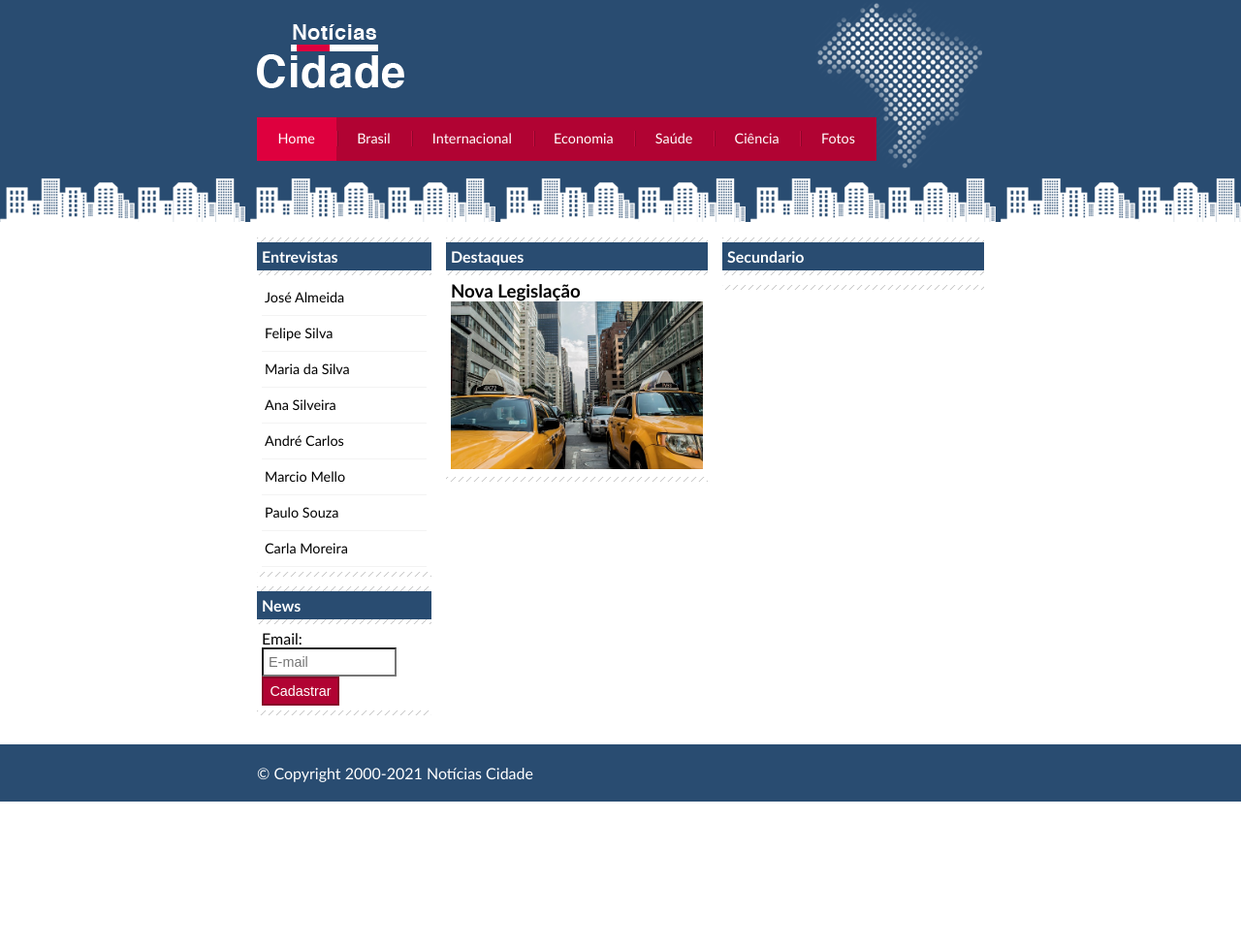
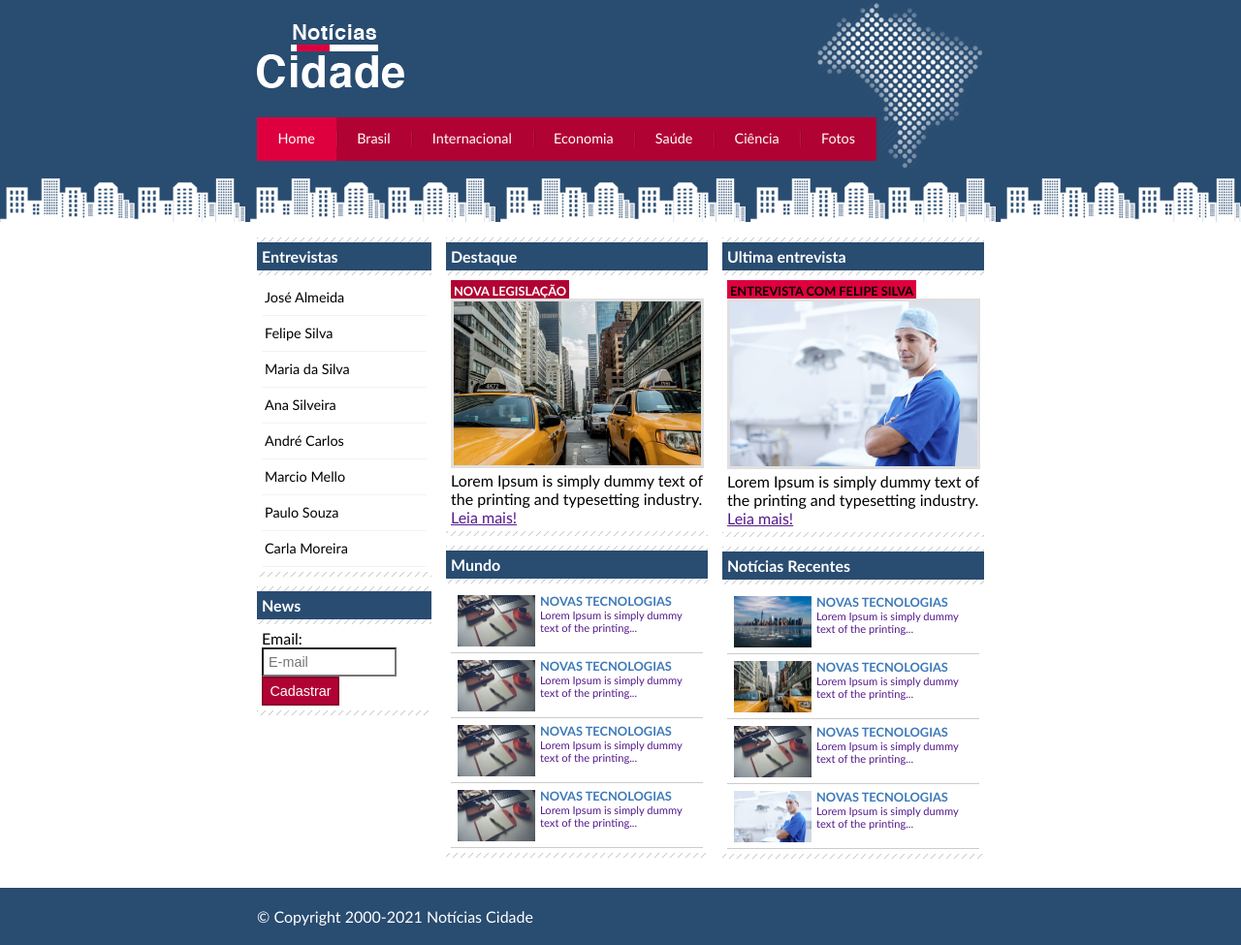
Before and after one commit to mcarnelos/cursofrontend-site-noticias-cidade, a plain HTML site: page index.html in a window 1280 px wide. Shown: the whole page at 97% size. Before the commit the page ends 827 px from the top, so only its background shows below. Drawn offline with Linux system fonts and the light colour scheme.

Commit message:
Inclusao das secoes Ultima entrevista, Mundo e Noticias recentes

```diff
--- a/css/estilo.css
+++ b/css/estilo.css
@@ -169,6 +169,62 @@ input.submit {
 	padding: 5px;
 }
 
+/*Formatando imagens*/
+
+img.imagem-principal {
+	width: 98%;
+	border: 3px solid #dfdfdf;
+
+}
+
+/*Formatando cabeçalhos*/
+h3 {
+	text-transform: uppercase;
+	display: inline;
+	font-size: 0.8em;
+	padding: 3px;
+}
+
+.destaque h3 {
+	background: #b10333;
+	color: #fff;
+}
+
+.entrevista h3 {
+	background: #de003e;
+}
+
+/*Formatando lista de noticias*/
+#lista-noticias li {
+	padding: 2px;
+	border-bottom: 1px solid #ccc;
+	height: 62px;
+}
+
+#lista-noticias li a img {
+	float: left;
+	margin: 5px;
+}
+
+#lista-noticias li a {
+	text-decoration: none;
+}
+
+#lista-noticias li a h3 {
+	font-size: 0.8em;
+	padding: 0;
+	color: #3e7ab9;
+}
+
+#lista-noticias li a p {
+	font-size: 0.7em;
+}
+
+#lista-noticias li:hover {
+	background: #eee;
+	cursor: pointer;
+}
+
 /*Rodape*/
 #container-rodape {
 	background: #294c71;
--- a/index.html
+++ b/index.html
@@ -47,22 +47,133 @@
 			<div id="conteudo">
 
 				<div id="primario">
-					<div class="caixa">
-						<h2>Destaques</h2>
+					<div class="caixa destaque">
+						<h2>Destaque</h2>
 						<div class="caixa-conteudo">
 							<h3>Nova Legislação</h3>
-							<img src="imagens/taxi.jpg" width="100%">
+							<img class="imagem-principal" src="imagens/taxi.jpg" width="100%">
+							<p>
+								Lorem Ipsum is simply dummy text of the printing and typesetting industry.
+							</p>
+							<a href="">Leia mais!</a>
 						</div>
 					</div>
+
+					<div class="caixa">
+						<h2>Mundo</h2>
+						<div class="caixa-conteudo">
+
+							<ul id="lista-noticias">
+								<li>
+									<a href="">
+										<img src="imagens/tecnologia.jpg" width="80">
+										<h3>Novas tecnologias</h3>
+										<p>
+											Lorem Ipsum is simply dummy text of the
+											printing...
+										</p>
+									</a>
+								</li>
+								<li>
+									<a href="">
+										<img src="imagens/tecnologia.jpg" width="80">
+										<h3>Novas tecnologias</h3>
+										<p>
+											Lorem Ipsum is simply dummy text of the
+											printing...
+										</p>
+									</a>
+								</li>
+								<li>
+									<a href="">
+										<img src="imagens/tecnologia.jpg" width="80">
+										<h3>Novas tecnologias</h3>
+										<p>
+											Lorem Ipsum is simply dummy text of the
+											printing...
+										</p>
+									</a>
+								</li>
+								<li>
+									<a href="">
+										<img src="imagens/tecnologia.jpg" width="80">
+										<h3>Novas tecnologias</h3>
+										<p>
+											Lorem Ipsum is simply dummy text of the
+											printing...
+										</p>
+									</a>
+								</li>
+							</ul>
+
+						</div>
+					</div>
+
 				</div>
 
 				<div id="secundario">
+					<div class="caixa entrevista">
+						<h2>Ultima entrevista</h2>
+						<div class="caixa-conteudo">
+							<h3>Entrevista com felipe silva</h3>
+							<img class="imagem-principal" src="imagens/doutor.jpg" width="100%">
+							<p>
+								Lorem Ipsum is simply dummy text of the printing and typesetting industry.
+							</p>
+							<a href="">Leia mais!</a>
+						</div>
+					</div>
+
 					<div class="caixa">
-						<h2>Secundario</h2>
+						<h2>Notícias Recentes</h2>
 						<div class="caixa-conteudo">
+
+							<ul id="lista-noticias">
+								<li>
+									<a href="">
+										<img src="imagens/cidade.jpg" width="80">
+										<h3>Novas tecnologias</h3>
+										<p>
+											Lorem Ipsum is simply dummy text of the
+											printing...
+										</p>
+									</a>
+								</li>
+								<li>
+									<a href="">
+										<img src="imagens/taxi.jpg" width="80">
+										<h3>Novas tecnologias</h3>
+										<p>
+											Lorem Ipsum is simply dummy text of the
+											printing...
+										</p>
+									</a>
+								</li>
+								<li>
+									<a href="">
+										<img src="imagens/tecnologia.jpg" width="80">
+										<h3>Novas tecnologias</h3>
+										<p>
+											Lorem Ipsum is simply dummy text of the
+											printing...
+										</p>
+									</a>
+								</li>
+								<li>
+									<a href="">
+										<img src="imagens/doutor.jpg" width="80">
+										<h3>Novas tecnologias</h3>
+										<p>
+											Lorem Ipsum is simply dummy text of the
+											printing...
+										</p>
+									</a>
+								</li>
+							</ul>
 
 						</div>
 					</div>
+
 				</div>
 
 				<!--Inicio lateral-->
```
